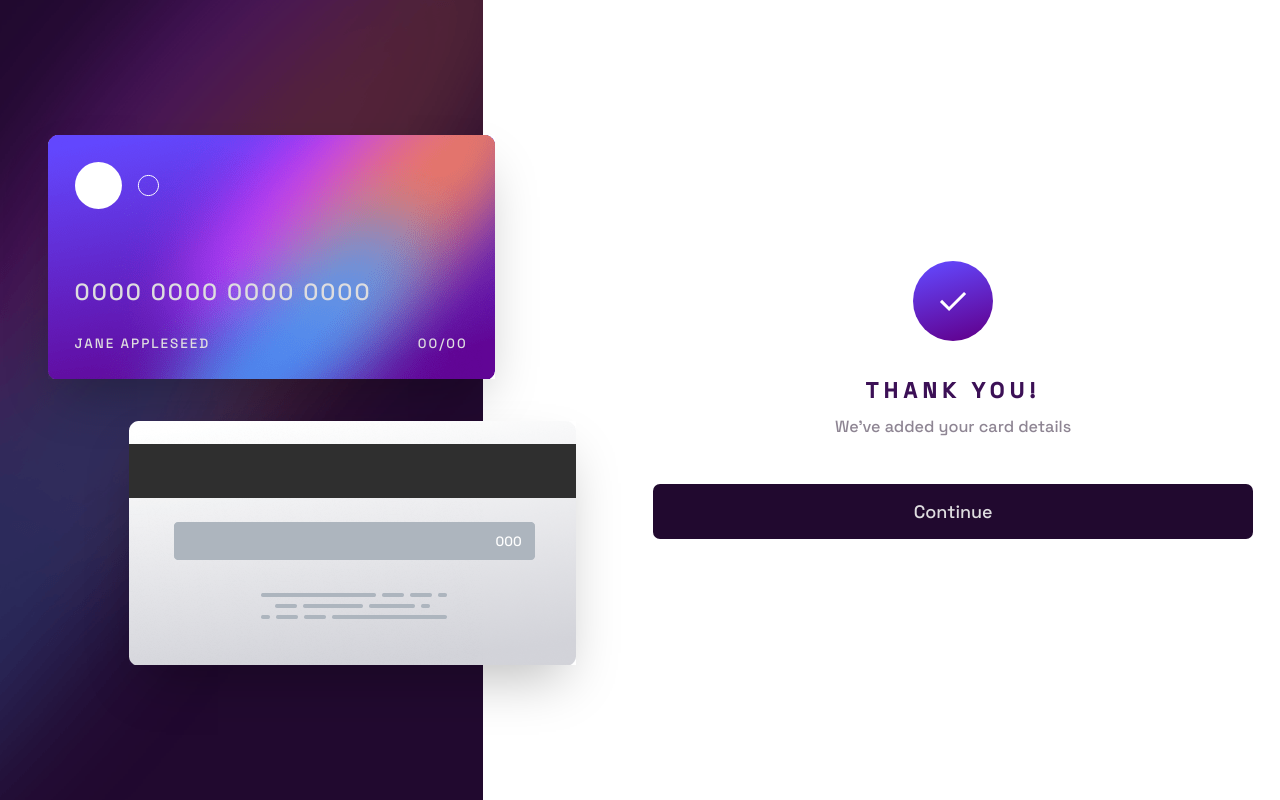
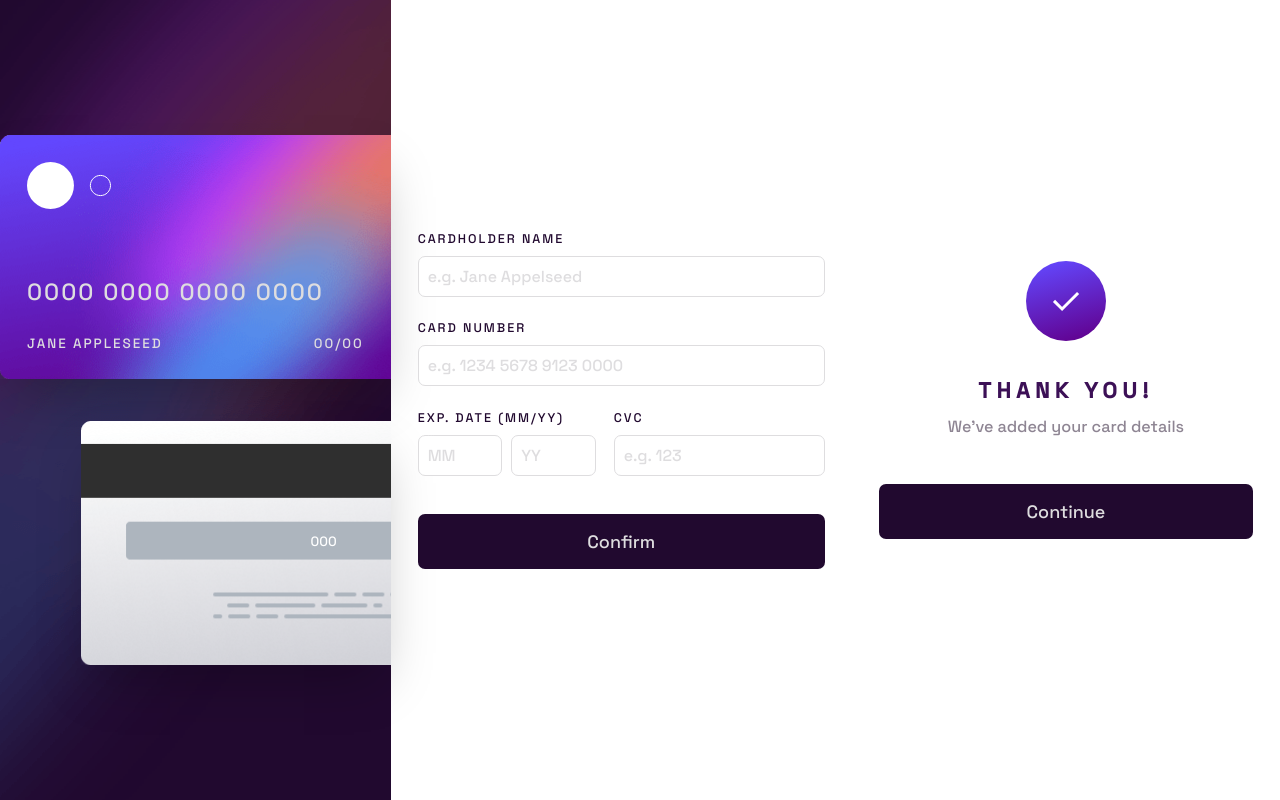
Before and after one commit to kdumagalhaes/interactive-card-details-form, a React (Vite) app: page / in a window 1280 px wide. Built offline with nearby package versions, Linux system fonts and the light colour scheme.

Commit message:
Add form confirmation styles

```diff
--- a/src/components/FormConfirmation/styles.ts
+++ b/src/components/FormConfirmation/styles.ts
@@ -2,6 +2,7 @@ import styled from 'styled-components'
 
 export const Container = styled.div`
   width: 100%;
+  max-width: 25.75rem;
   height: 100vh;
   display: flex;
   flex-direction: column;
--- a/src/components/template/Template.tsx
+++ b/src/components/template/Template.tsx
@@ -2,14 +2,14 @@ import { Container } from './styles'
 
 // components
 import { SideBar } from '../SideBar/SideBar'
-// import { Form } from '../Form/Form'
+import { Form } from '../Form/Form'
 import { FormConfirmation } from '../FormConfirmation/FormConfirmation'
 
 export function Template() {
   return (
     <Container>
       <SideBar />
-      {/* <Form /> */}
+      <Form />
       <FormConfirmation />
     </Container>
   )
```
